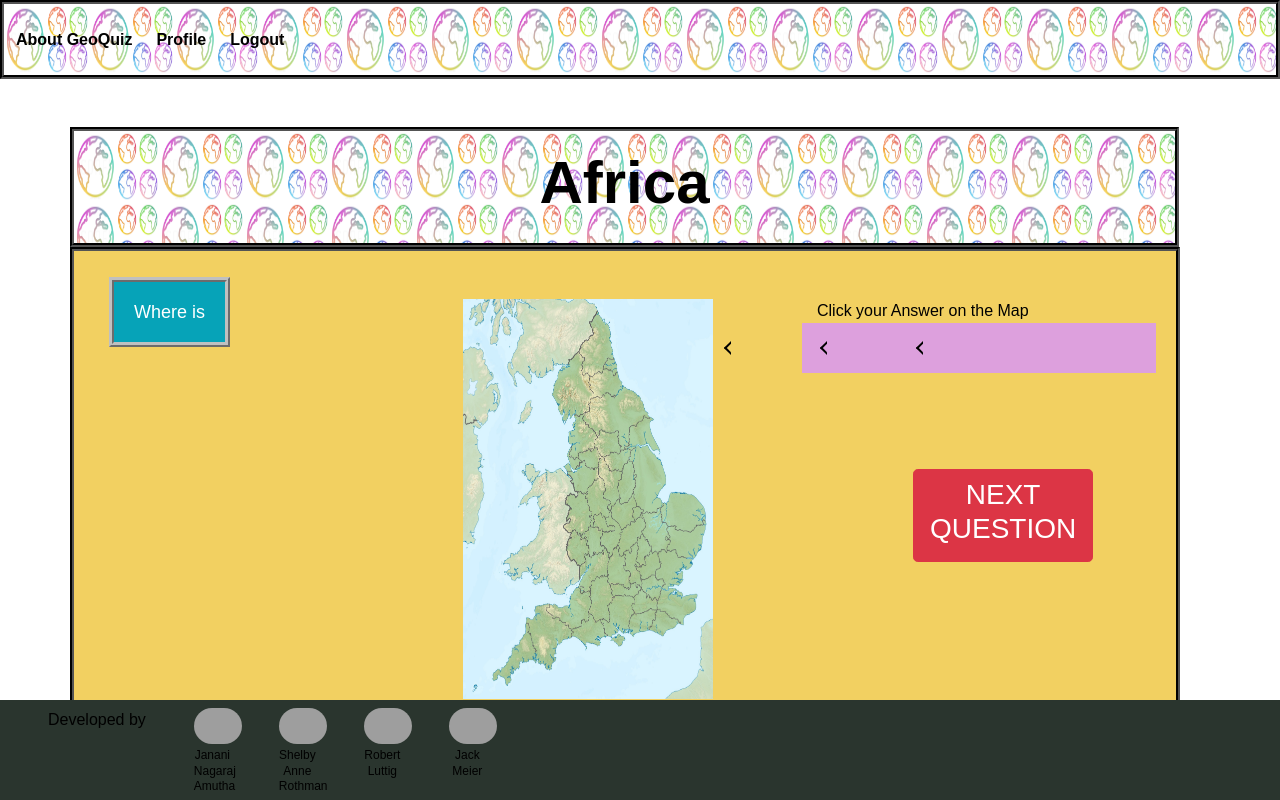
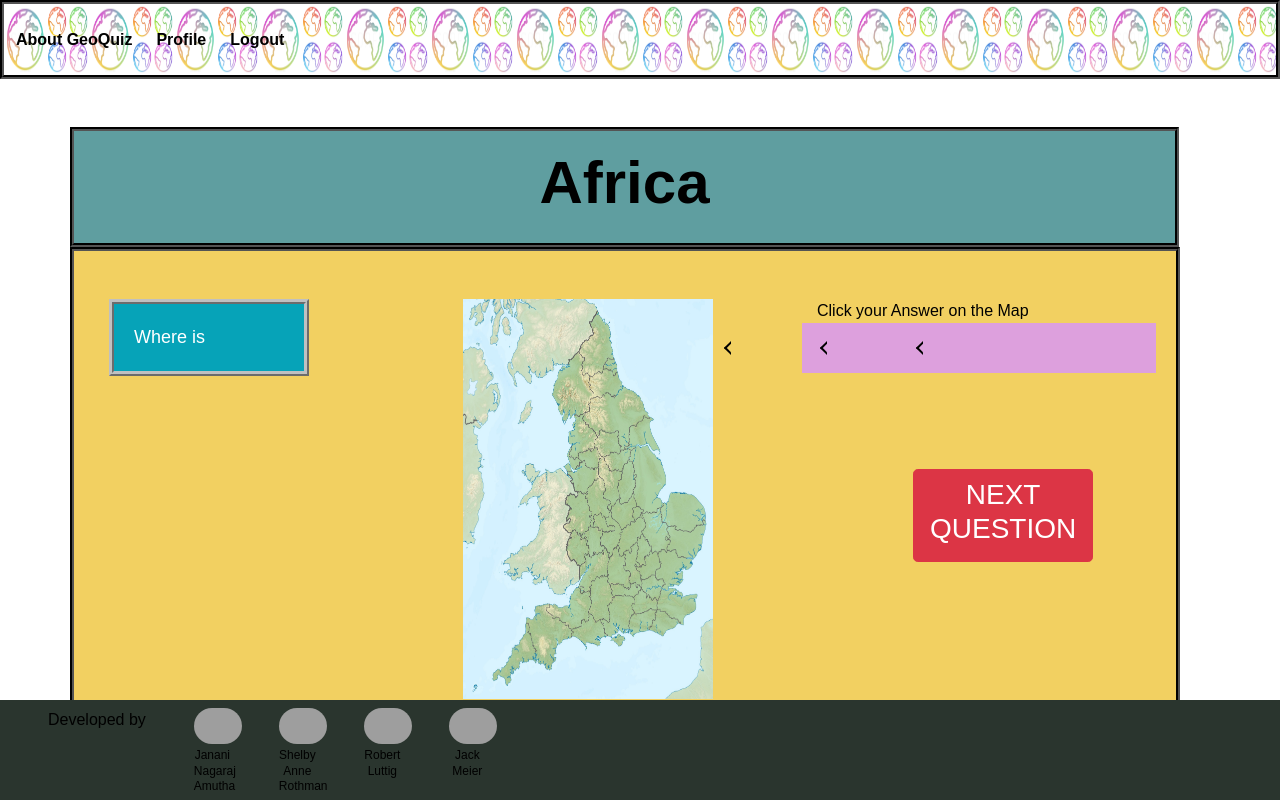
Before and after one commit to robertluttig/geoquiz, a React (Create React App) app in the folder client/: page /quiz/Africa in a window 1280 px wide. Built offline with nearby package versions, Linux system fonts and the light colour scheme; no server answers; sample sign-in values are in the browser's storage; grey boxes are pictures that could not be loaded.

Commit message:
fixed country name display width, australia to oceana

```diff
--- a/client/src/components/Quiz/index.js
+++ b/client/src/components/Quiz/index.js
@@ -44,7 +44,7 @@ function Quiz() {
       </div>
       <div className="row quiz-form-container pt-5">
         <div className="col-sm-4">
-          <span className="question-container">Where is {country}</span>
+          <p className="question-container">Where is {country}</p>
         </div>
         <div className="col-sm-4 map-container">
           <img src={mapImage} alt="Map" height="400" width="250" />
--- a/client/src/components/Quiz/style.css
+++ b/client/src/components/Quiz/style.css
@@ -25,7 +25,7 @@
 
 
 .title-container {
-  background-image: url("../Navbar/earth_icon.png");
+  background-color: cadetblue;
   background-size: 85px 71px ;
   border-color: black;
   border-style: groove;
@@ -46,6 +46,9 @@
 	background-color: rgb(6, 163, 184);
 	font-size: 18px;
 	color: white;
+	display: flex;
+	width:200px;
+    word-wrap: break-word;
 }
 
 
--- a/client/src/pages/Home/index.js
+++ b/client/src/pages/Home/index.js
@@ -20,7 +20,7 @@ function Home() {
     "Europe",
     "North America",
     "South America",
-    "Australia",
+    "Oceania",
     "Antarctica",
   ];
   //const history = useHistory();
```
